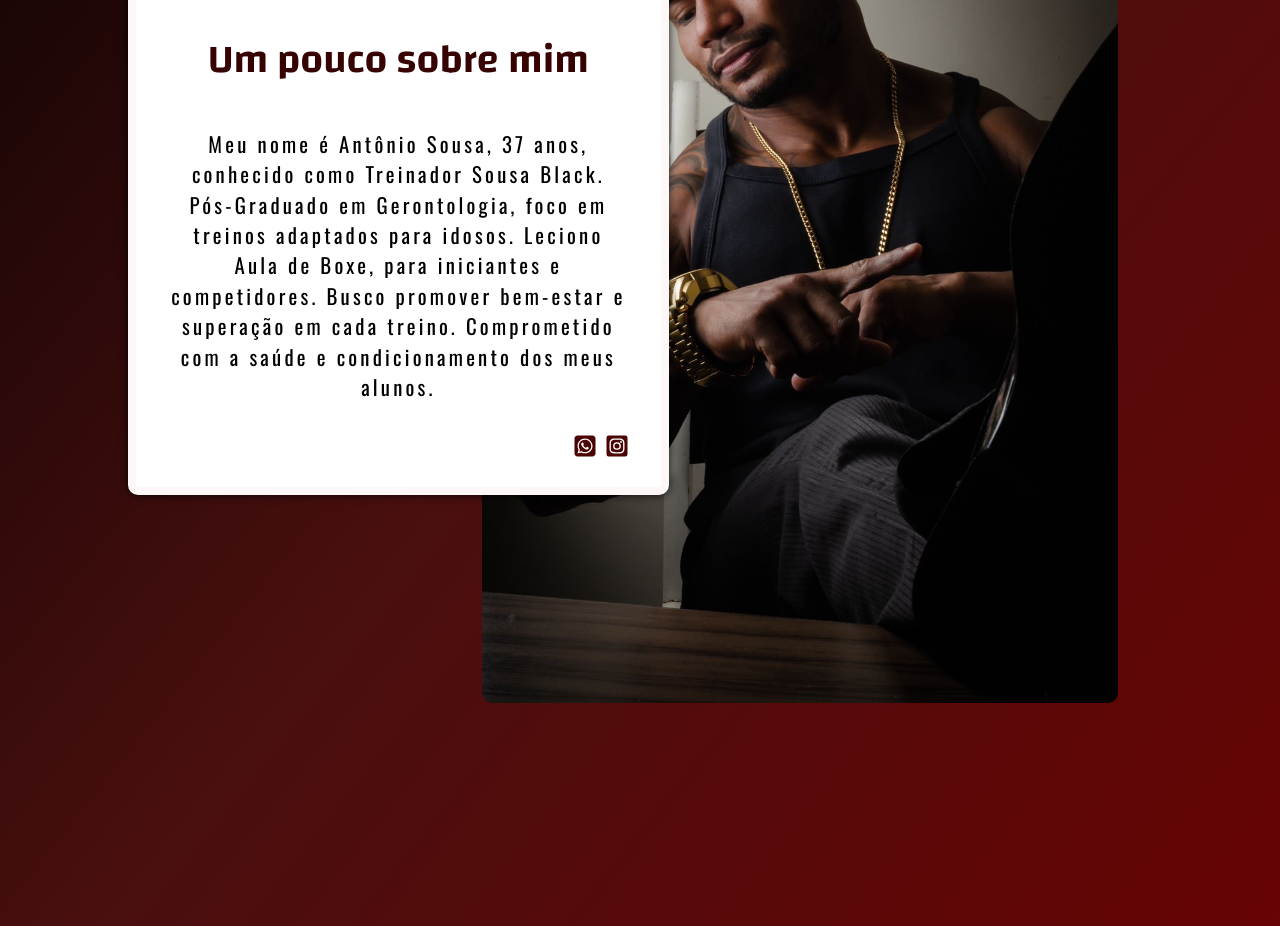
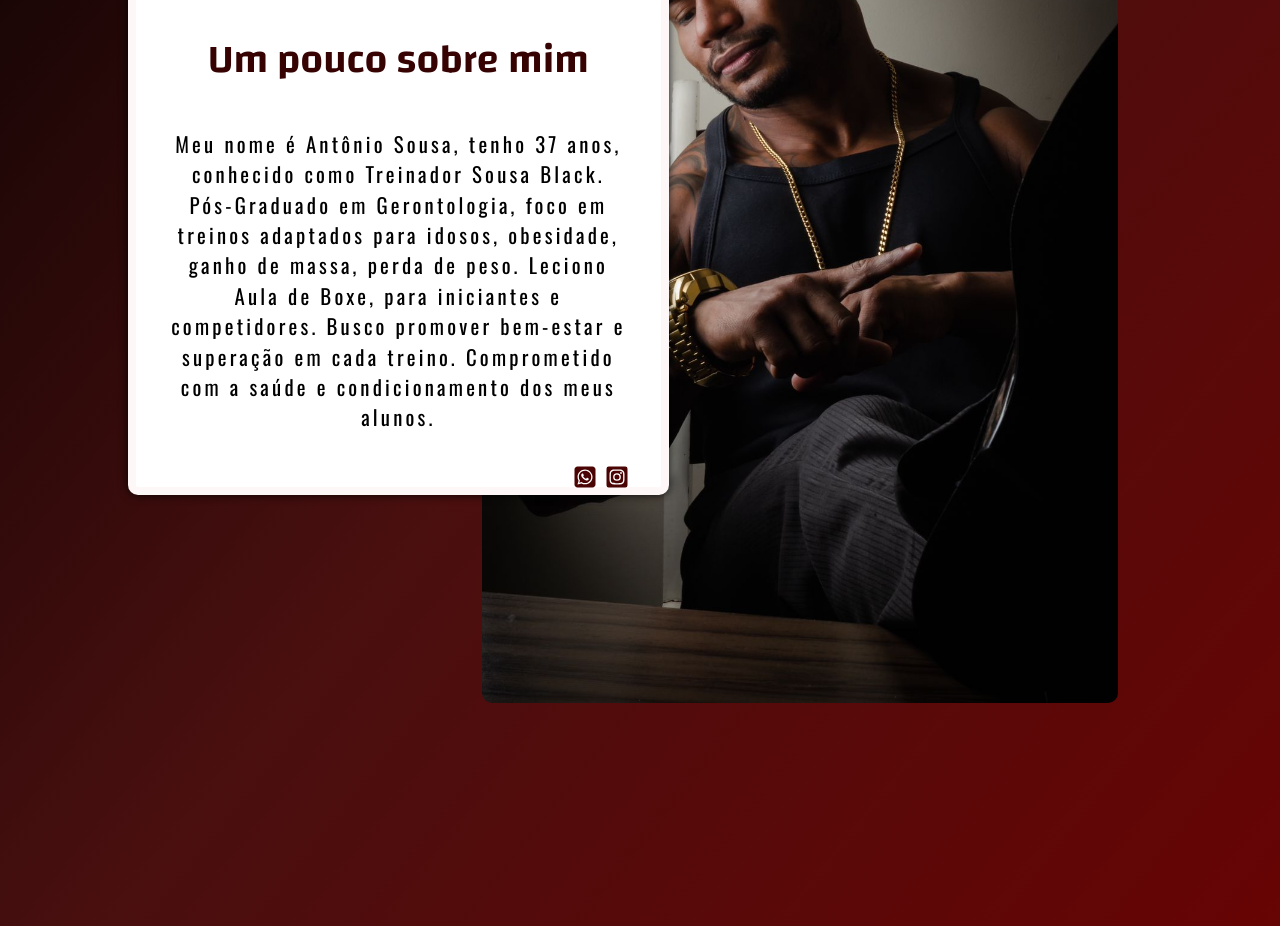
Before and after one commit to yagovysk/Projeto-Black, a React (Vite) app: page / in a window 1280 px wide. Shown: the part 1380-2306 px from the top of the page. Built offline with nearby package versions, Linux system fonts and the light colour scheme; a web font is replaced by a local one.

Commit message:
Update Sobre.jsx

```diff
--- a/src/Components/About/Sobre.jsx
+++ b/src/Components/About/Sobre.jsx
@@ -10,11 +10,12 @@ export function Sobre() {
         <article className="container-card">
           <h2>Um pouco sobre mim</h2>
           <p>
-            Meu nome é Antônio Sousa, 37 anos, conhecido como Treinador Sousa
-            Black. Pós-Graduado em Gerontologia, foco em treinos adaptados para
-            idosos. Leciono Aula de Boxe, para iniciantes e competidores. Busco
-            promover bem-estar e superação em cada treino. Comprometido com a
-            saúde e condicionamento dos meus alunos.
+              Meu nome é Antônio Sousa, tenho 37 anos, conhecido como
+              Treinador Sousa Black. Pós-Graduado em Gerontologia, foco em
+              treinos adaptados para idosos, obesidade, ganho de massa, perda
+              de peso. Leciono Aula de Boxe, para iniciantes e competidores.
+              Busco promover bem-estar e superação em cada treino.
+              Comprometido com a saúde e condicionamento dos meus alunos.
           </p>
           <div className="container-icon">
             <a
```
